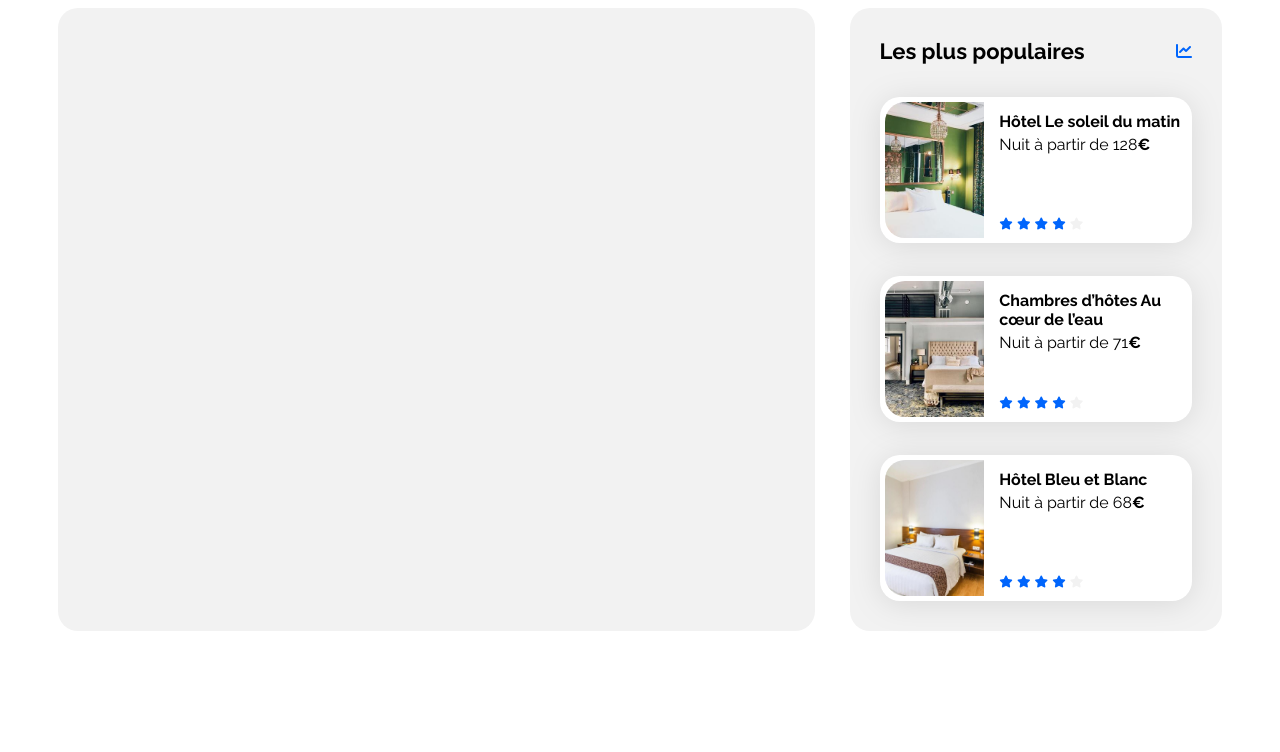
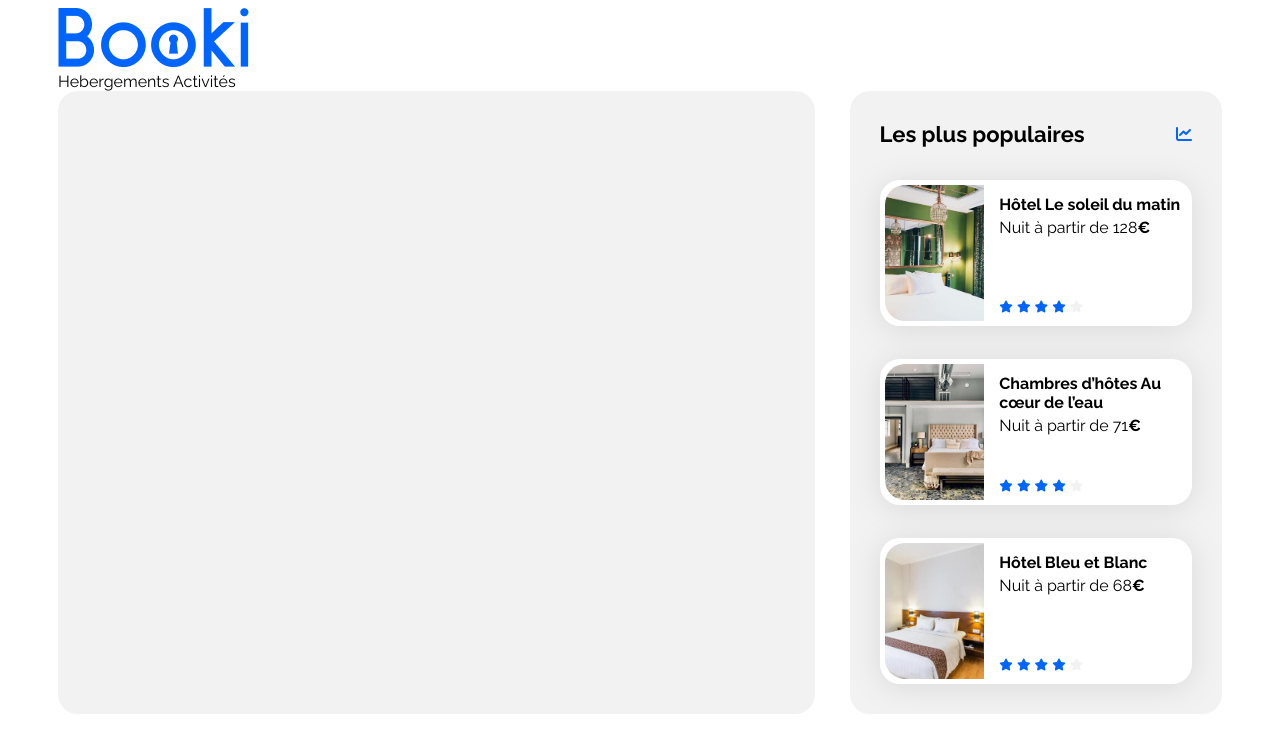
Before and after one commit to bptstmry/booki, a plain HTML site: page index.html in a window 1280 px wide. Drawn offline with Linux system fonts and the light colour scheme.

Commit message:
Ajout de la div appBar

```diff
--- a/css/style.css
+++ b/css/style.css
@@ -2,7 +2,6 @@
 
 /*Importation de la font Raleway Regular 400 et Bold 700*/
   @import url('https://fonts.googleapis.com/css2?family=Raleway:wght@400;700&display=swap');
-
 
 * {
     font-family: 'Raleway', sans-serif;
--- a/index.html
+++ b/index.html
@@ -16,7 +16,15 @@
 
 <body>
     <div class="main-container">
-        <header></header>
+        <header>
+            <div class="appBar">
+                <img src="images/logo/Booki.png" alt="Logo Booki" class="appBar__logo">
+                <nav class="appBar__nav">
+                    <a class="appBar__navItem active" href="#">Hebergements</a>
+                    <a class="appBar__navItem" href="#">Activités</a>
+                </nav>
+            </div>
+        </header>
         <main>
             <div class="hebergements-and-populaires">
                 <section class="hebergements">
```
